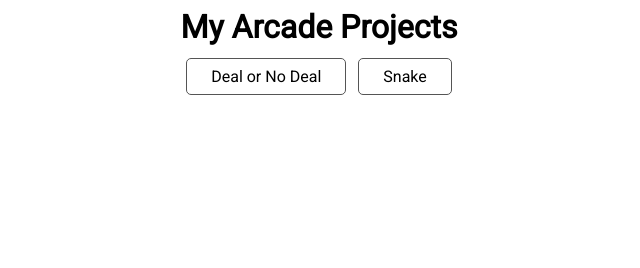
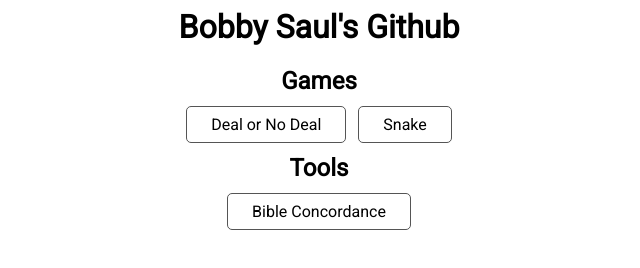
Before and after one commit to bobby-saul/bobby-saul.github.io, a plain HTML site: page index.html in a window 1280 px wide. Shown: the whole page, without its empty margins (321-961 px from the left). Drawn offline with Linux system fonts and the light colour scheme.

Commit message:
Added concordance. Changed index to categorize projects.

```diff
--- a/index.html
+++ b/index.html
@@ -7,9 +7,16 @@
     </head>
     <body>
         <h1>
-            My Arcade Projects
+            Bobby Saul's Github
         </h1>
-        <a href="deal_or_no_deal/">Deal or No Deal</a>
-        <a href="snake/">Snake</a>
+        <div>
+            <h2>Games</h2>
+            <a href="deal_or_no_deal/">Deal or No Deal</a>
+            <a href="snake/">Snake</a>
+        </div>
+        <div>
+            <h2>Tools</h2>
+            <a href="concordance/">Bible Concordance</a>
+        </div>
     </body>
 </html>
```
Also changed, not shown: 1 other file.
